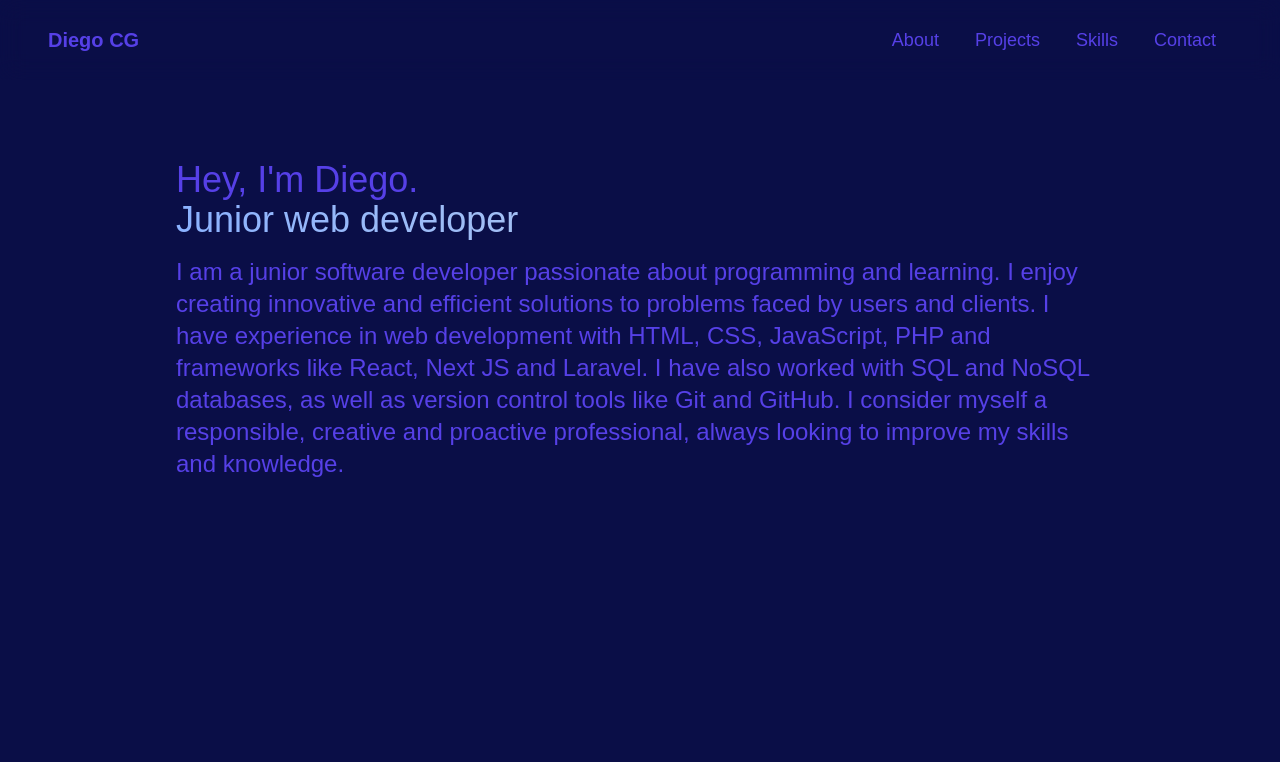
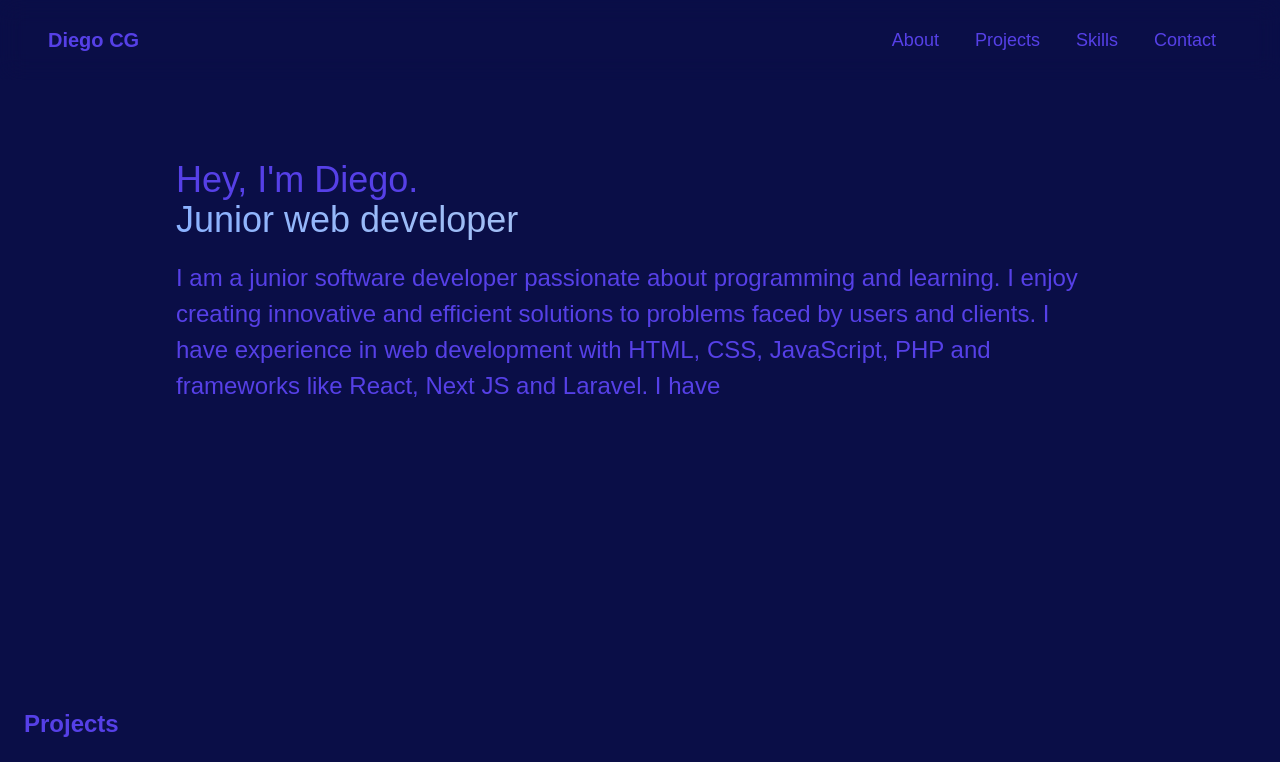
Before and after one commit to Didac19/portfolio, a Next.js app: page / in a window 1280 px wide. Shown: the top 762 px of the page. Built offline with nearby package versions, Linux system fonts and the light colour scheme; a web font is replaced by a local one.

Commit message:
Add react-type-animation library for text animation

```diff
--- a/components/Section.jsx
+++ b/components/Section.jsx
@@ -1,11 +1,12 @@
-import exp from 'constants'
-import React from 'react'
+"use client"
+import React, { useRef } from 'react'
 import { Card, CardContent, CardDescription, CardFooter, CardHeader, CardTitle } from './ui/card'
 import Image from 'next/image'
 import Link from 'next/link'
 import { IoLogoJavascript } from "react-icons/io5";
 import { FaPhp, FaPython } from "react-icons/fa";
 import ViewButton from './ViewButton'
+import { TypeAnimation } from 'react-type-animation';
 export const ExpSection = () => {
     return (
         <section id="exp" className='mb-4 py-8'>
@@ -29,10 +30,21 @@ export const AboutSection = () => {
             <h1 className='text-4xl'>
                 Hey, I&apos;m Diego.
             </h1>
-            <p className=' text-4xl bg-clip-text text-transparent bg-gradient-to-r from-[#8bb2ff] to-slate-300 leading-10'>Junior web developer</p>
-            <p className='text-2xl mt-4'>
+            <p className=' text-4xl bg-clip-text text-transparent bg-gradient-to-r from-[#8bb2ff] to-slate-300 leading-10 mb-5'>Junior web developer</p>
+            <TypeAnimation
+                sequence={[
+                    // Same substring at the start will only be typed out once, initially
+                    'I am a junior software developer passionate about programming and learning. I enjoy creating innovative and efficient solutions to problems faced by users and clients. I have experience in web development with HTML, CSS, JavaScript, PHP and frameworks like React, Next JS and Laravel. I have also worked with SQL and NoSQL databases, as well as version control tools like Git and GitHub. I consider myself a responsible, creative and proactive professional, always looking to improve my skills and knowledge.',
+                    1000, // wait 1s before replacing "Mice" with "Hamsters"
+                ]}
+                wrapper="span"
+                speed={80}
+                style={{ fontSize: '1.5rem', display: 'inline-block' }}
+                repeat={Infinity}
+            />
+            {/* <p className='text-2xl mt-4'>
                 I am a junior software developer passionate about programming and learning. I enjoy creating innovative and efficient solutions to problems faced by users and clients. I have experience in web development with HTML, CSS, JavaScript, PHP and frameworks like React, Next JS and Laravel. I have also worked with SQL and NoSQL databases, as well as version control tools like Git and GitHub. I consider myself a responsible, creative and proactive professional, always looking to improve my skills and knowledge.
-            </p>
+            </p> */}
         </section>
     )
 }
--- a/package.json
+++ b/package.json
@@ -22,6 +22,7 @@
     "react-dom": "^18",
     "react-icons": "^4.12.0",
     "react-scroll": "^1.9.0",
+    "react-type-animation": "^3.2.0",
     "tailwind-merge": "^2.1.0",
     "tailwindcss-animate": "^1.0.7"
   },
```
Also changed, not shown: 1 other file (tests, documents, lock files or other folders).
